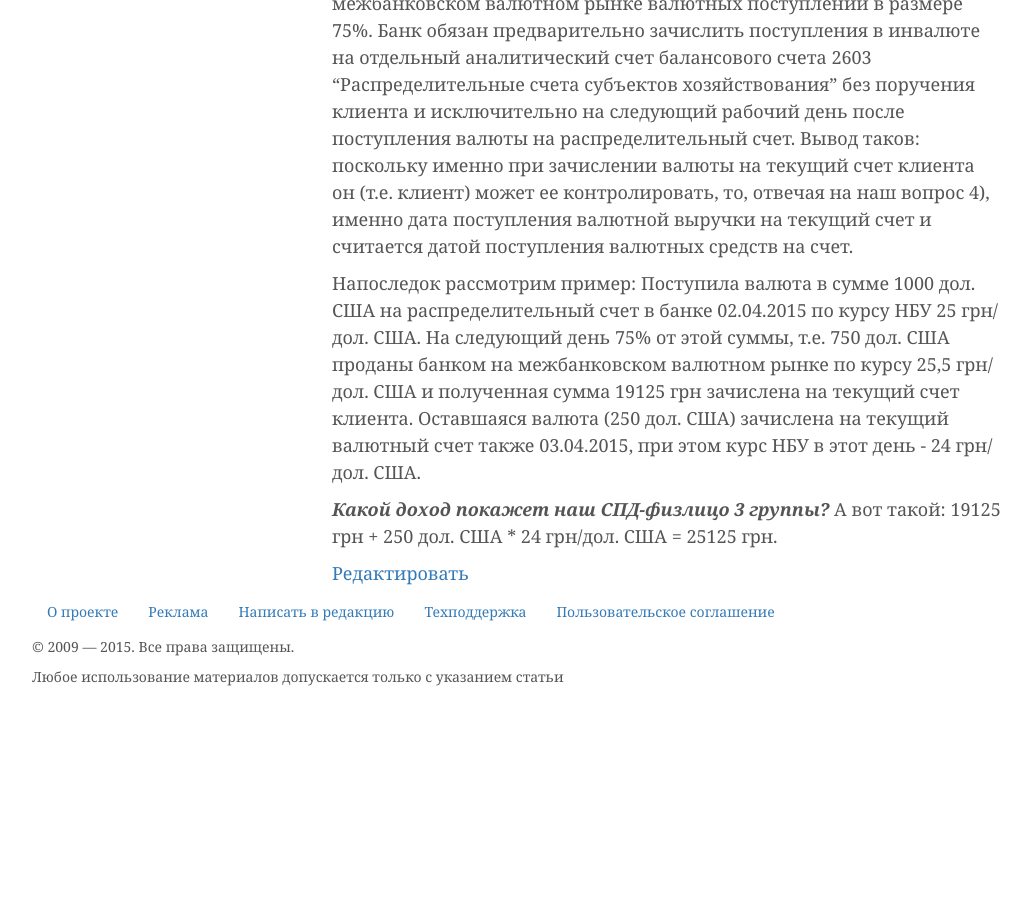
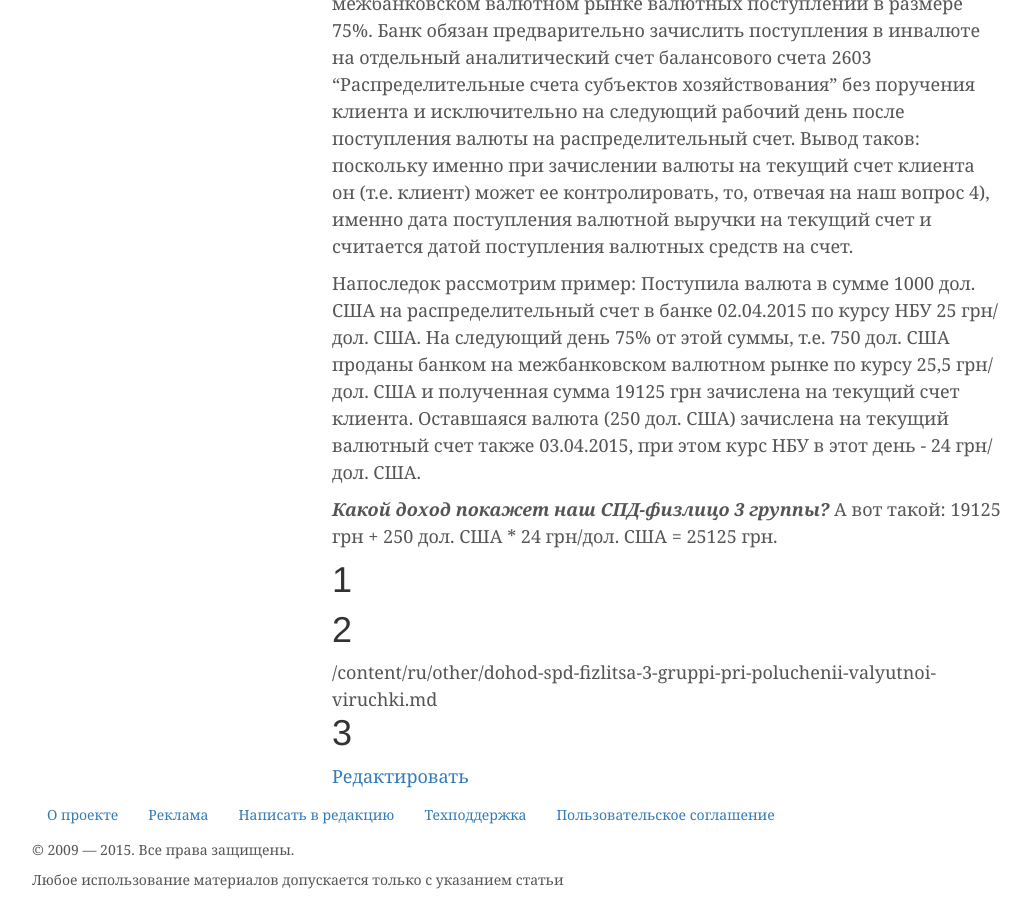
Before and after one commit to itinua/itinua.github.io, a Jekyll site: the page built from content/ru/other/dohod-spd-fizlitsa-3-gruppi-pri-poluchenii-valyutnoi-viruchki.md, in a window 1280 px wide and 900 px high, scrolled down 1809 px. Shown: the whole window, without its empty margins (23-1054 px from the left). Built offline with Jekyll 4.4.1, drawn with Linux system fonts in a browser that asks for light colours; before the commit the page ends 2506 px from its top, so only the background shows below that.

```diff
--- a/_layouts/article.html
+++ b/_layouts/article.html
@@ -45,6 +45,12 @@
         <a href="/" >Назад</a>
         {{content}}
 
+            <h1>1</h1>
+            {{site.githubedit}}
+            <h1>2</h1>
+            {{page.url | replace:'.html','.md' }}
+            <h1>3</h1>
+
           <a href=" {{site.githubedit}}{{page.url | replace:'.html','.md' }}">Редактировать</a>
 
 
```
